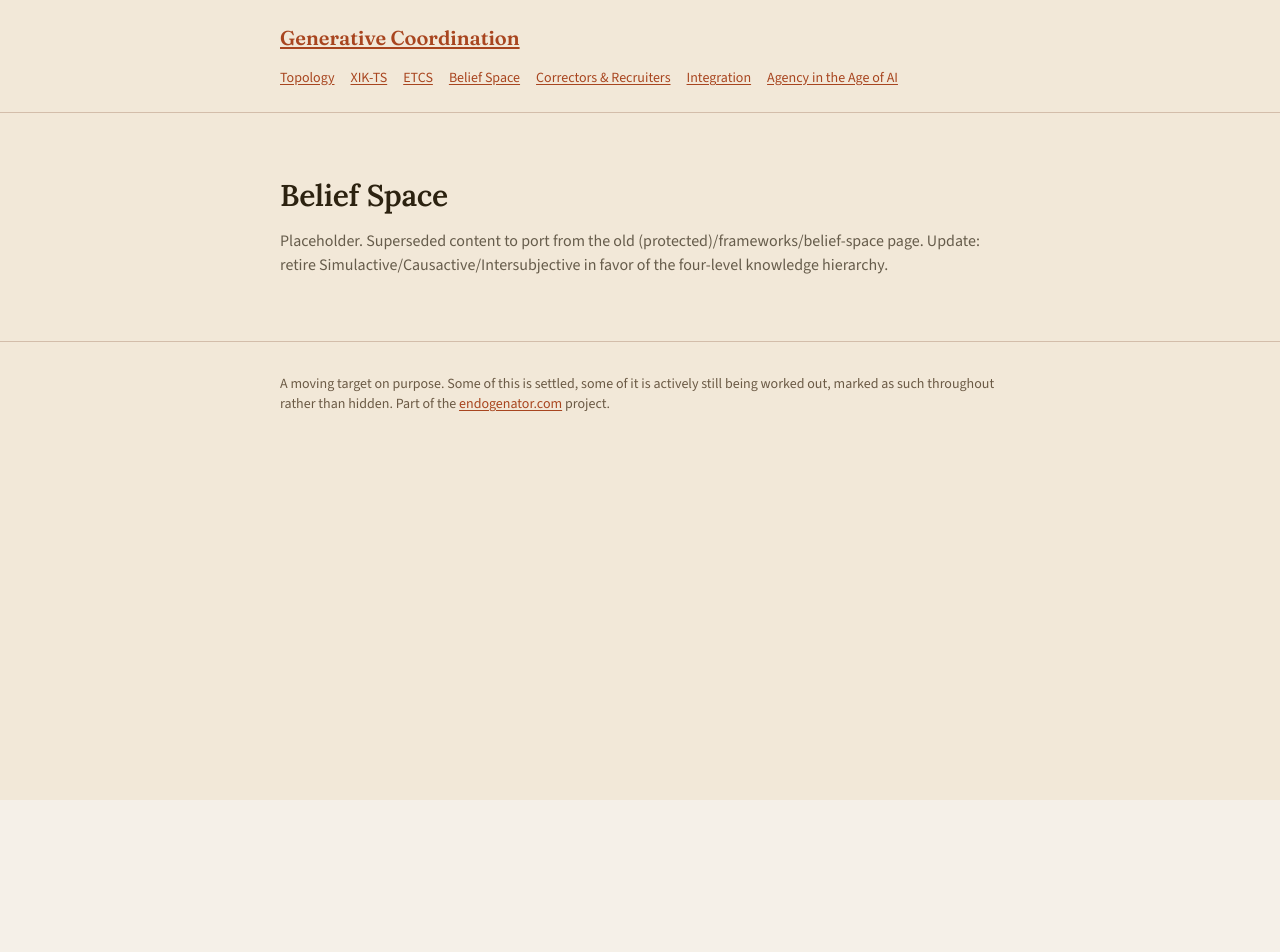
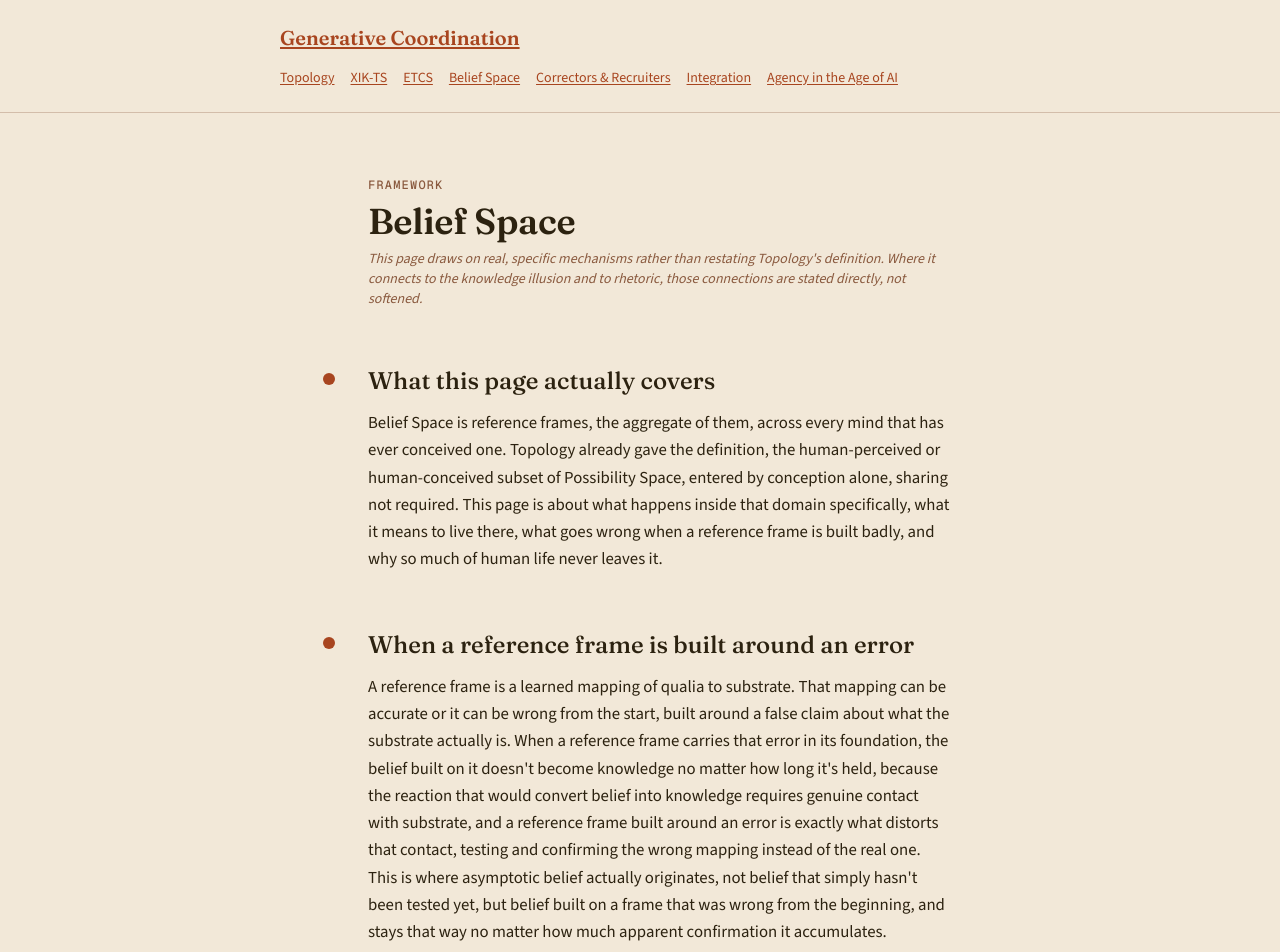
Before and after one commit to Endogenator/doctoral-progress, a Next.js app: page /generative-site/frameworks/belief-space in a window 1280 px wide. Shown: the top 952 px of the page. Before the commit the page ends 800 px from the top, so only its background shows below. Built offline with nearby package versions, Linux system fonts and the light colour scheme.

Commit message:
Belief Update

```diff
--- a/src/app/generative-site/frameworks/belief-space/page.tsx
+++ b/src/app/generative-site/frameworks/belief-space/page.tsx
@@ -1,10 +1,189 @@
-export default function Page() {
+import type { ReactNode } from "react";
+
+function Section({ title, status, children }: { title: string; status?: string; children: ReactNode }) {
   return (
-    <div className="mx-auto max-w-3xl px-6 py-16">
-      <h1 className="text-3xl font-semibold">Belief Space</h1>
-      <p className="mt-4 text-base opacity-70">
-        Placeholder. Superseded content to port from the old (protected)/frameworks/belief-space page. Update: retire Simulactive/Causactive/Intersubjective in favor of the four-level knowledge hierarchy.
-      </p>
+    <section className="relative pl-8 md:pl-10">
+      <span
+        className="growth-marker absolute left-[-5px] top-2 h-3 w-3 rounded-full ring-4 ring-[var(--site-sand)] md:left-[calc(1px-6px)]"
+        style={{ backgroundColor: "var(--site-rust)" }}
+        aria-hidden="true"
+      />
+      <h2
+        className="mb-3 text-2xl font-medium"
+        style={{ fontFamily: "var(--font-fraunces)" }}
+      >
+        {title}
+      </h2>
+      {status && (
+        <p className="mb-4 text-sm italic text-[var(--site-clay)]">
+          {status}
+        </p>
+      )}
+      <div className="space-y-4 text-[1.05rem] leading-relaxed">
+        {children}
+      </div>
+    </section>
+  );
+}
+
+export default function BeliefSpacePage() {
+  return (
+    <div className="mx-auto max-w-2xl px-6 py-16">
+      <div className="relative">
+        <div
+          className="growth-rail absolute left-[3px] top-2 hidden w-px md:block"
+          style={{ bottom: "2.5rem" }}
+          aria-hidden="true"
+        />
+
+        <p
+          className="mb-2 pl-8 text-xs font-medium uppercase tracking-widest text-[var(--site-clay)] md:pl-10"
+          style={{ fontFamily: "var(--font-geist-mono)" }}
+        >
+          Framework
+        </p>
+        <h1
+          className="mb-2 pl-8 text-4xl font-semibold md:pl-10"
+          style={{ fontFamily: "var(--font-fraunces)" }}
+        >
+          Belief Space
+        </h1>
+        <p className="mb-14 pl-8 text-sm italic text-[var(--site-clay)] md:pl-10">
+          This page draws on real, specific mechanisms rather than
+          restating Topology&apos;s definition. Where it connects to the
+          knowledge illusion and to rhetoric, those connections are stated
+          directly, not softened.
+        </p>
+
+        <div className="space-y-14">
+          <Section title="What this page actually covers">
+            <p>
+              Belief Space is reference frames, the aggregate of them,
+              across every mind that has ever conceived one. Topology
+              already gave the definition, the human-perceived or
+              human-conceived subset of Possibility Space, entered by
+              conception alone, sharing not required. This page is about
+              what happens inside that domain specifically, what it means
+              to live there, what goes wrong when a reference frame is
+              built badly, and why so much of human life never leaves it.
+            </p>
+          </Section>
+
+          <Section title="When a reference frame is built around an error">
+            <p>
+              A reference frame is a learned mapping of qualia to
+              substrate. That mapping can be accurate or it can be wrong
+              from the start, built around a false claim about what the
+              substrate actually is. When a reference frame carries that
+              error in its foundation, the belief built on it doesn&apos;t
+              become knowledge no matter how long it&apos;s held, because
+              the reaction that would convert belief into knowledge
+              requires genuine contact with substrate, and a reference
+              frame built around an error is exactly what distorts that
+              contact, testing and confirming the wrong mapping instead of
+              the real one. This is where asymptotic belief actually
+              originates, not belief that simply hasn&apos;t been tested
+              yet, but belief built on a frame that was wrong from the
+              beginning, and stays that way no matter how much apparent
+              confirmation it accumulates.
+            </p>
+          </Section>
+
+          <Section title="Most human life happens here, and that's why some errors persist">
+            <p>
+              Most people spend more of their lives in Belief Space than in
+              any other domain. Conceiving, holding, discussing, comparing
+              reference frames, without those frames ever being enacted,
+              tested against actual substrate contact in Transformation
+              Space. That asymmetry matters, because TS-level contact is
+              what corrects a reference frame built around an error. A
+              belief that stays in BS, discussed, reinforced, never
+              enacted, never actually tested against the substrate it
+              claims to map, has no mechanism forcing it toward
+              correction.
+            </p>
+            <p>
+              This is part of why a social problem like racism persists
+              long after it&apos;s been shown to rest on false premises. A
+              reference frame about a group of people, built around an
+              error, survives specifically where it isn&apos;t enacted,
+              where segregation, homogeneous social environments, or
+              simple lack of real contact mean the belief never meets the
+              substrate that would correct it. The error isn&apos;t
+              sustained by evidence. It&apos;s sustained by staying in
+              Belief Space, protected from the one kind of contact that
+              could force it to react.
+            </p>
+          </Section>
+
+          <Section title="The knowledge illusion starts and lives here">
+            <p>
+              Sloman and Fernbach&apos;s illusion of explanatory depth, the
+              gap between how well people think they understand something
+              and how well they actually can explain its mechanism when
+              asked, is a Belief Space phenomenon specifically. It&apos;s
+              what happens when a reference frame is held with confidence
+              but has never been tested against the causal understanding
+              tier XIK-TS describes. The illusion survives because Belief
+              Space doesn&apos;t require explanation to hold something,
+              only conception. A belief can sit there, confidently held,
+              indefinitely, without ever being asked to show its
+              mechanism, because nothing about BS forces that question the
+              way actual enactment would.
+            </p>
+          </Section>
+
+          <Section title="Rhetoric works here, and it's a precursor, not the thing itself">
+            <p>
+              Belief Space is where rhetoric operates, persuasion,
+              argument, framing, moving belief around, opening or
+              exploiting permeability, entirely within the cognitive
+              domain, without requiring anything be enacted or tested.
+              Rhetoric can spread a belief, stabilize it, make it feel more
+              certain than it is. What it can&apos;t do on its own is
+              convert that belief into knowledge, since that conversion
+              requires the reaction, genuine substrate contact, that only
+              happens outside Belief Space. Rhetoric is the precursor to
+              knowledge creation in the sense that it can move a belief
+              into position, into wider circulation, closer to where it
+              might eventually be tested. It is not itself the mechanism
+              that tests it.
+            </p>
+          </Section>
+
+          <Section title="The base human element">
+            <p>
+              Belief Space is the base human element specifically because
+              it&apos;s the domain built from conception alone, the
+              uniquely human capacity to represent, hold, and aggregate
+              belief across minds, prior to and independent of whether any
+              of it gets enacted or verified. Possibility Space
+              doesn&apos;t require a human mind at all. Transformation
+              Space and Aggregated Reality require enactment. Belief Space
+              is the layer where being human, specifically, does its own
+              distinct work, conceiving, regardless of whether that
+              conceiving is ever tested.
+            </p>
+          </Section>
+
+          <Section title="Where this connects, without restating it here">
+            <p>
+              Topology set Belief Space&apos;s place in the larger nested
+              structure. XIK-TS described what it takes for something to
+              cross from belief into knowledge inside a single mind. This
+              page is about what happens, and what fails to happen, while
+              something stays in Belief Space specifically, before that
+              crossing, or instead of it. ETCS shows what it looks like
+              when an institution recruits at the Belief Space level
+              without a strong enough correcting mechanism to force the
+              crossing. Correctors and Recruiters, whenever that page is
+              built, needs to account for what actually pulls a reference
+              frame out of Belief Space and into the kind of contact that
+              can correct it.
+            </p>
+          </Section>
+        </div>
+      </div>
     </div>
   );
 }
```
